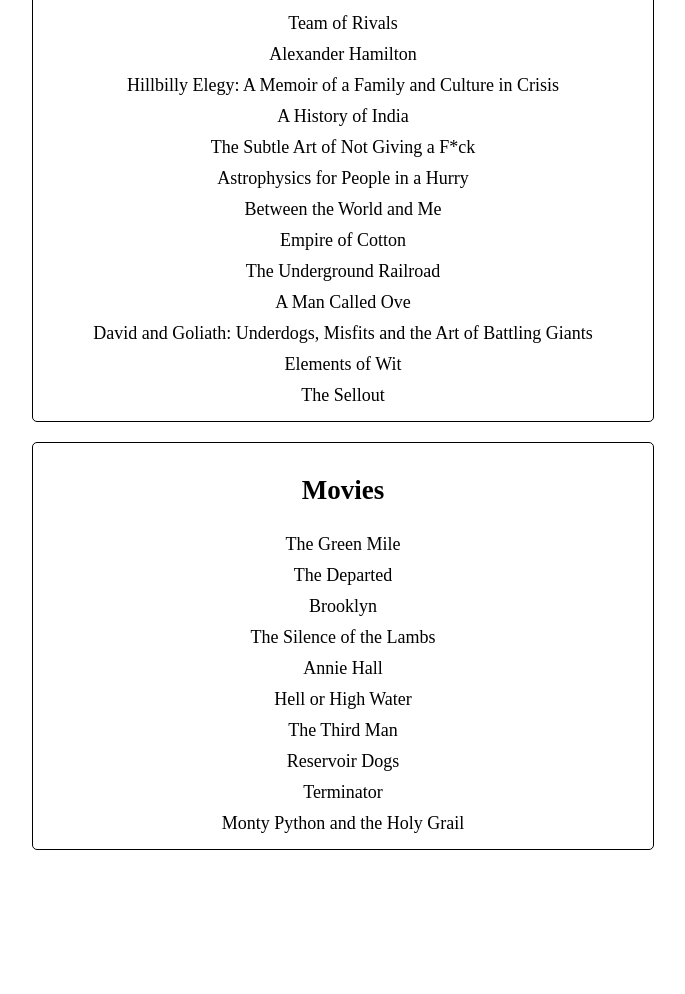
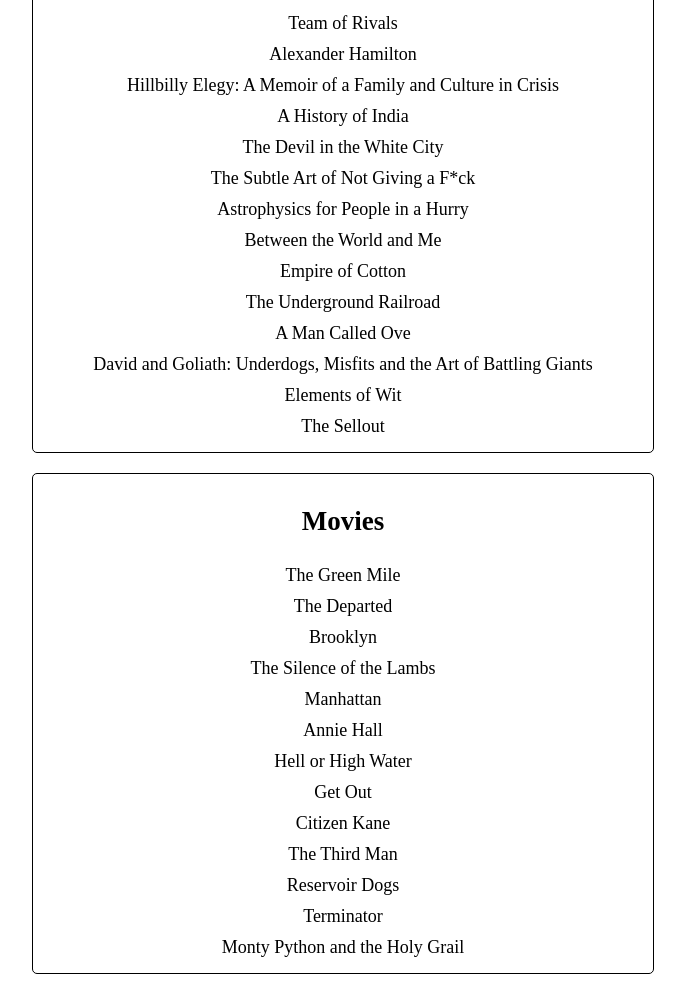
Before and after one commit to oellio01/oellio01.github.io, a plain HTML site: page rankings.html in a window 1280 px wide. Shown: the part 500-1494 px from the top of the page, without its empty margins (297-982 px from the left). Before the commit the page ends 1370 px from the top, so only its background shows below. Drawn offline with Linux system fonts and the light colour scheme; a web font is replaced by a local one.

Commit message:
manhattan, get out, citizen kane, devil in the white city

```diff
--- a/rankings.html
+++ b/rankings.html
@@ -34,6 +34,7 @@
         <a style="cursor:pointer" onclick="window.open('https://www.amazon.com/Alexander-Hamilton/dp/B0007OB58A/ref=sr_1_3?s=books&ie=UTF8&qid=1503511291&sr=1-3&keywords=hamilton')">Alexander Hamilton</a>
         <a style="cursor:pointer" onclick="window.open('https://www.amazon.com/Hillbilly-Elegy-Memoir-Family-Culture/dp/0062300547')">Hillbilly Elegy: A Memoir of a Family and Culture in Crisis</a>
         <a style="cursor:pointer" onclick="window.open('http://www.thegreatcourses.com/courses/a-history-of-india.html')">A History of India</a>
+        <a style="cursor:pointer" onclick="window.open('https://www.amazon.com/Devil-White-City-Madness-Changed/dp/0375725601')">The Devil in the White City</a>
         <a style="cursor:pointer" onclick="window.open('https://www.amazon.com/Subtle-Art-Not-Giving-Counterintuitive/dp/B01I29Y344/ref=sr_1_1?s=books&ie=UTF8&qid=1503511448&sr=1-1&keywords=the+subtle+art+of+not+giving+a+f---+mark+manson')">The Subtle Art of Not Giving a F*ck</a>
         <a style="cursor:pointer" onclick="window.open('https://www.amazon.com/Astrophysics-People-Hurry/dp/B06XB2PX7G/ref=sr_1_1?s=books&ie=UTF8&qid=1503511502&sr=1-1&keywords=astrophysics+for+people+in+a+hurry')">Astrophysics for People in a Hurry</a>
         <a style="cursor:pointer" onclick="window.open('https://www.amazon.com/Between-World-Me-Ta-Nehisi-Coates/dp/0451482212')">Between the World and Me</a>
@@ -50,8 +51,11 @@
         <a style="cursor:pointer" onclick= "window.open('http://www.imdb.com/title/tt0407887/?ref_=fn_al_tt_1')">The Departed</a>
         <a style="cursor:pointer" onclick="window.open('http://www.imdb.com/title/tt2381111/')">Brooklyn</a>
         <a style="cursor:pointer" onclick="window.open('http://www.imdb.com/title/tt0102926/')">The Silence of the Lambs</a>
+        <a style="cursor:pointer" onclick="window.open('http://www.imdb.com/title/tt0079522/')">Manhattan</a>
         <a style="cursor:pointer" onclick="window.open('http://www.imdb.com/title/tt0075686/?ref_=nv_sr_1')">Annie Hall</a>
         <a style="cursor:pointer" onclick="window.open('http://www.imdb.com/title/tt2582782/?ref_=nv_sr_1')">Hell or High Water</a>
+        <a style="cursor:pointer" onclick="window.open('http://www.imdb.com/title/tt5052448/')">Get Out</a>
+        <a style="cursor:pointer" onclick="window.open('http://www.imdb.com/title/tt0033467/')">Citizen Kane</a>
         <a style="cursor:pointer" onclick="window.open('http://www.imdb.com/title/tt0041959/?ref_=nv_sr_1')">The Third Man</a>
         <a style="cursor:pointer" onclick="window.open('http://www.imdb.com/title/tt0105236/?ref_=nv_sr_1')">Reservoir Dogs</a>
         <a style="cursor:pointer" onclick="window.open('http://www.imdb.com/title/tt0088247/?ref_=nv_sr_3')">Terminator</a>
```
